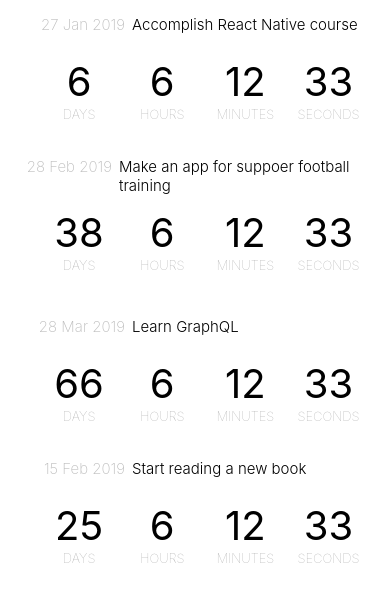
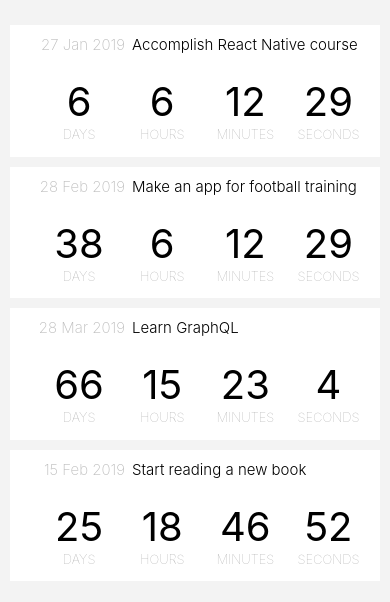
Before and after one commit to krlakwa/countdown, a React Native app: screen / in a window 390 px wide. Shown: the top 602 px of the page. Built offline with nearby package versions, Linux system fonts and the light colour scheme.

Commit message:
Add styles to EventList component

```diff
--- a/src/Components/EventList.js
+++ b/src/Components/EventList.js
@@ -1,6 +1,14 @@
 import React, { Component } from 'react';
-import { FlatList } from 'react-native';
+import { FlatList, StyleSheet } from 'react-native';
 import EventCard from './EventCard';
+
+const styles = StyleSheet.create({
+  list: {
+    flex: 1,
+    paddingTop: 20,
+    backgroundColor: '#F3F3F3'
+  }
+});
 
 class EventList extends Component {
   state = {
@@ -8,6 +16,15 @@ class EventList extends Component {
   };
 
   componentDidMount() {
+    setInterval(() => {
+      this.setState({
+        events: this.state.events.map(evt => ({
+          ...evt,
+          timer: Date.now(),
+        })),
+      });
+    }, 1000)
+
     const events = require('./../Data/db.json').events.map(e => ({
       ...e,
       date: new Date(e.date),
@@ -17,6 +34,7 @@ class EventList extends Component {
   render() {
     return (
       <FlatList
+        style={styles.list}
         data={this.state.events}
         renderItem={({ item }) => <EventCard event={item} />}
         keyExtractor={item => item.id}
--- a/src/Data/db.json
+++ b/src/Data/db.json
@@ -6,18 +6,18 @@
       "id": "05dafc66-bd91-43a0-a752-4dc40f039144"
     },
     {
-      "title": "Make an app for suppoer football training",
+      "title": "Make an app for football training",
       "date": "2019-02-28T00:00:00.000Z",
       "id": "05dafc66-bd91-43a0-a752-4dc40f039145"
     },
     {
       "title": "Learn GraphQL",
-      "date": "2019-03-28T00:00:00.000Z",
+      "date": "2019-03-28T09:10:35.000Z",
       "id": "05dafc66-bd91-43a0-a752-4dc40f039146"
     },
     {
       "title": "Start reading a new book",
-      "date": "2019-02-15T00:00:00.000Z",
+      "date": "2019-02-15T12:34:23.000Z",
       "id": "05dafc66-bd91-43a0-a752-4dc40f039147"
     }
   ]
```
